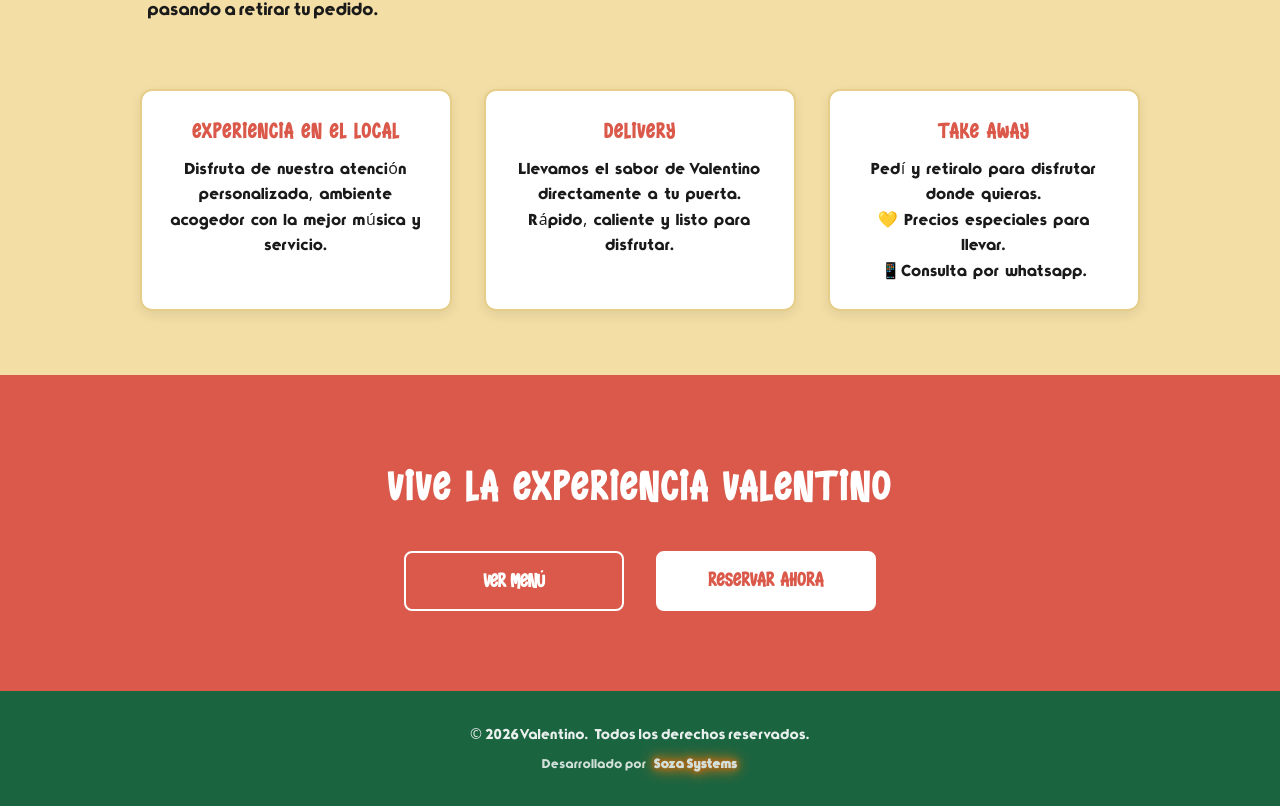
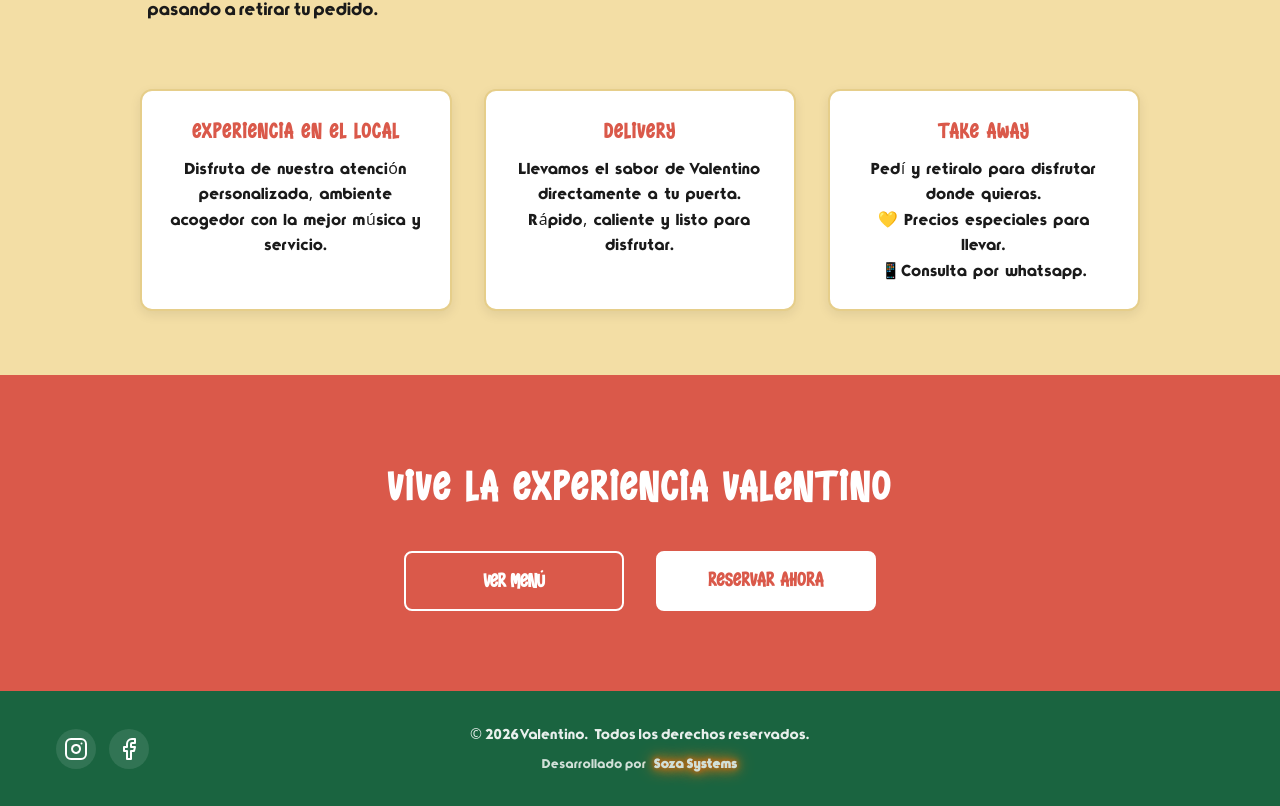
Before and after one commit to SozaSystems/web-restaurante, a React (Vite) app: page / in a window 1280 px wide. Shown: the part 1922-2728 px from the top of the page. Built offline with nearby package versions, Linux system fonts and the light colour scheme.

Commit message:
feat: Add responsive footer component with social media links and copyright information.

```diff
--- a/src/components/Footer/Footer.css
+++ b/src/components/Footer/Footer.css
@@ -38,3 +38,59 @@
         0 0 35px #DC143C;
     transform: scale(1.08);
 }
+
+.footer-container {
+    position: relative;
+    display: flex;
+    justify-content: center;
+    align-items: center;
+}
+
+.footer-info {
+    text-align: center;
+}
+
+.social-icons {
+    position: absolute;
+    left: 1rem;
+    display: flex;
+    gap: 0.8rem;
+    top: 50%;
+    transform: translateY(-50%);
+}
+
+.social-btn {
+    color: var(--color-white);
+    transition: all 0.3s ease;
+    display: flex;
+    align-items: center;
+    justify-content: center;
+    background-color: rgba(255, 255, 255, 0.1);
+    padding: 8px;
+    border-radius: 50%;
+}
+
+.social-btn:hover {
+    color: #E1306C;
+    background-color: rgba(255, 255, 255, 0.2);
+    transform: translateY(-3px);
+    box-shadow: 0 4px 10px rgba(225, 48, 108, 0.4);
+}
+
+.facebook-btn:hover {
+    color: #1877F2;
+    box-shadow: 0 4px 10px rgba(24, 119, 242, 0.4);
+}
+
+@media (max-width: 768px) {
+    .footer-container {
+        flex-direction: column;
+        gap: 1rem;
+    }
+
+    .social-icons {
+        position: static;
+        transform: none;
+        margin-bottom: 0.5rem;
+    }
+}
--- a/src/components/Footer/Footer.jsx
+++ b/src/components/Footer/Footer.jsx
@@ -4,7 +4,22 @@ import './Footer.css';
 const Footer = () => {
     return (
         <footer className="footer">
-            <div className="container">
+            <div className="container footer-container">
+                <div className="social-icons">
+                    <a href="https://www.instagram.com/pizzeria_valentino.lv/" target="_blank" rel="noopener noreferrer" className="social-btn" aria-label="Instagram">
+                        <svg xmlns="http://www.w3.org/2000/svg" width="24" height="24" viewBox="0 0 24 24" fill="none" stroke="currentColor" strokeWidth="2" strokeLinecap="round" strokeLinejoin="round">
+                            <rect x="2" y="2" width="20" height="20" rx="5" ry="5"></rect>
+                            <path d="M16 11.37A4 4 0 1 1 12.63 8 4 4 0 0 1 16 11.37z"></path>
+                            <line x1="17.5" y1="6.5" x2="17.51" y2="6.5"></line>
+                        </svg>
+                    </a>
+                    <a href="https://www.facebook.com/profile.php?id=100046776926176&locale=es_LA" target="_blank" rel="noopener noreferrer" className="social-btn facebook-btn" aria-label="Facebook">
+                        <svg xmlns="http://www.w3.org/2000/svg" width="24" height="24" viewBox="0 0 24 24" fill="none" stroke="currentColor" strokeWidth="2" strokeLinecap="round" strokeLinejoin="round">
+                            <path d="M18 2h-3a5 5 0 0 0-5 5v3H7v4h3v8h4v-8h3l1-4h-4V7a1 1 0 0 1 1-1h3z"></path>
+                        </svg>
+                    </a>
+                </div>
+                <div className="footer-info">
                     <p className="footer-text">
                         &copy; {new Date().getFullYear()} Valentino. &nbsp; Todos los derechos reservados.
                     </p>
@@ -12,6 +27,7 @@ const Footer = () => {
                         Desarrollado por &nbsp; <a href="https://sozasystems.vercel.app/" target="_blank" rel="noopener noreferrer" className="soza-link">Soza Systems</a>
                     </p>
                 </div>
+            </div>
         </footer>
     );
 };
```
Lines whose indentation alone changed are shown as unchanged.
